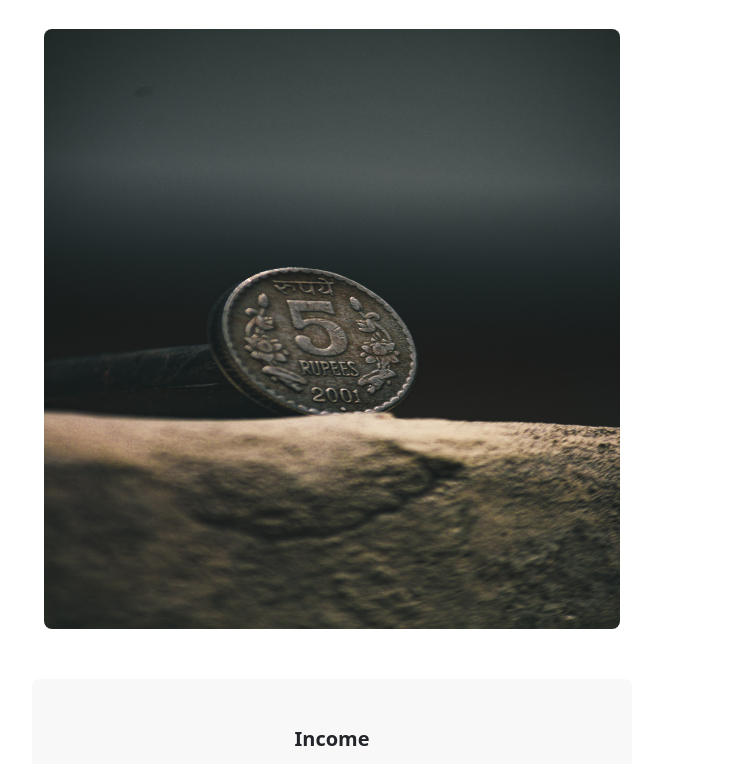
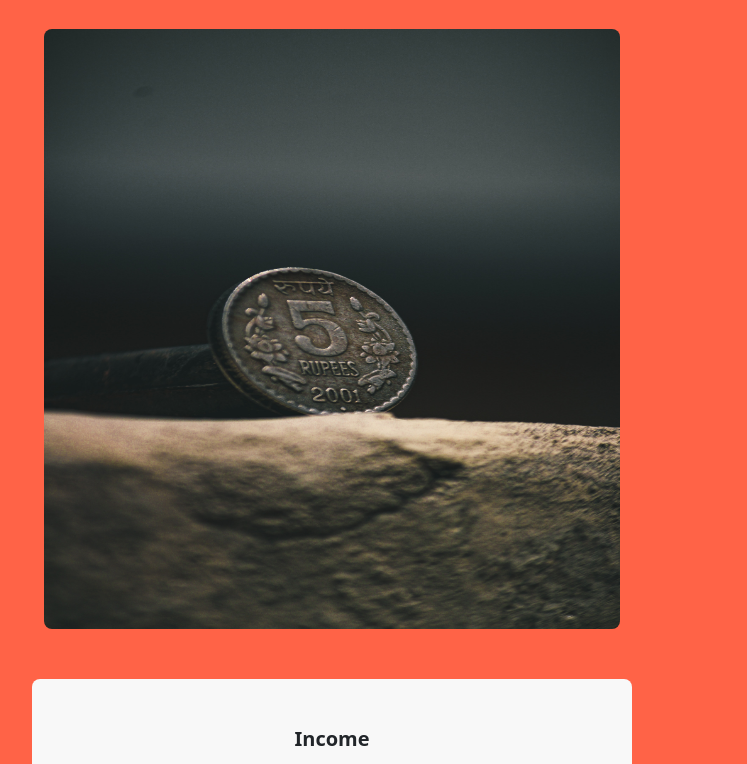
Before and after one commit to borhansahed/money-master, a plain HTML site: page index.html in a window 1280 px wide. Shown: the part 115-879 px from the top of the page, without its empty margins (38-785 px from the left). Drawn offline with nearby package versions, Linux system fonts and the light colour scheme.

Commit message:
bg changed

```diff
--- a/style.css
+++ b/style.css
@@ -2,7 +2,9 @@
     margin: 0;
     padding: 0;
  }
-
+ body{
+    background-color: tomato!important;
+ }
 
 .row{
    /* display: grid; */
```
